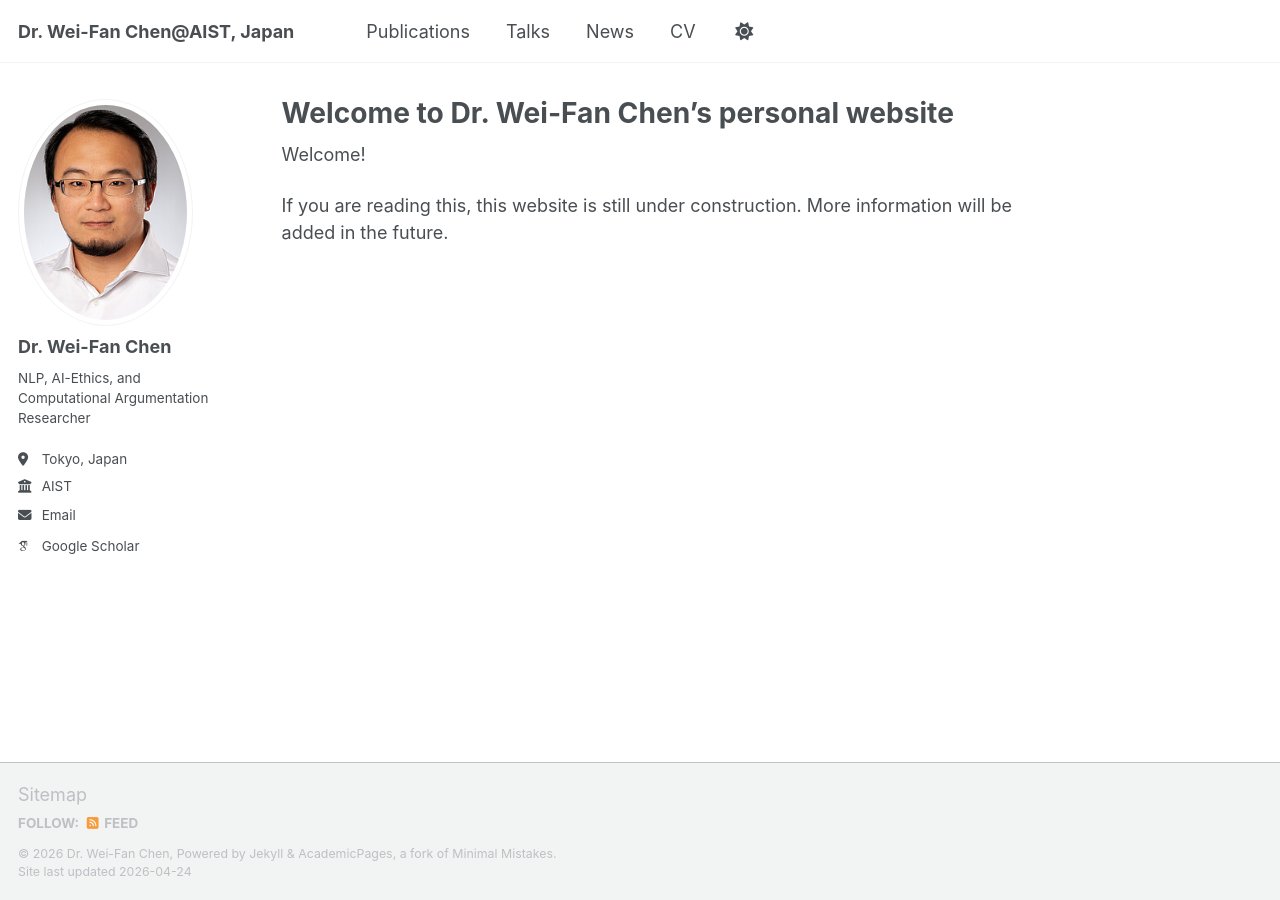
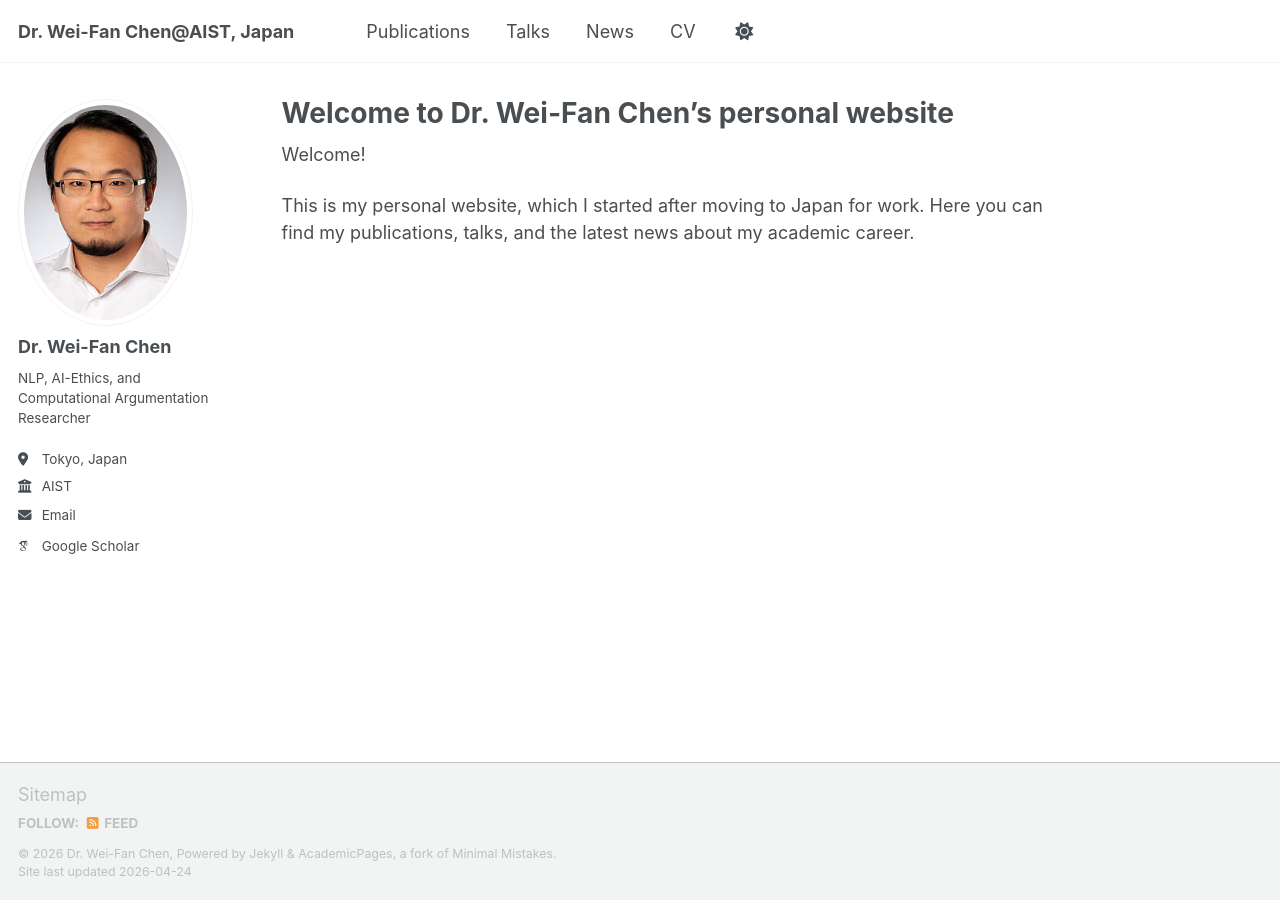
Before and after one commit to aist-cwf/aist-cwf.github.io, a Jekyll site: the page built from _pages/about.md, in a window 1280 px wide. Built offline with Jekyll 4.4.1, drawn with Linux system fonts in a browser that asks for light colours; some web fonts are replaced; a script that is not in the unit is left out.

Commit message:
Update about.md

```diff
--- a/_pages/about.md
+++ b/_pages/about.md
@@ -9,5 +9,4 @@ redirect_from:
 
 Welcome!
 
-If you are reading this, this website is still under construction.
-More information will be added in the future.
+This is my personal website, which I started after moving to Japan for work. Here you can find my publications, talks, and the latest news about my academic career.
```
